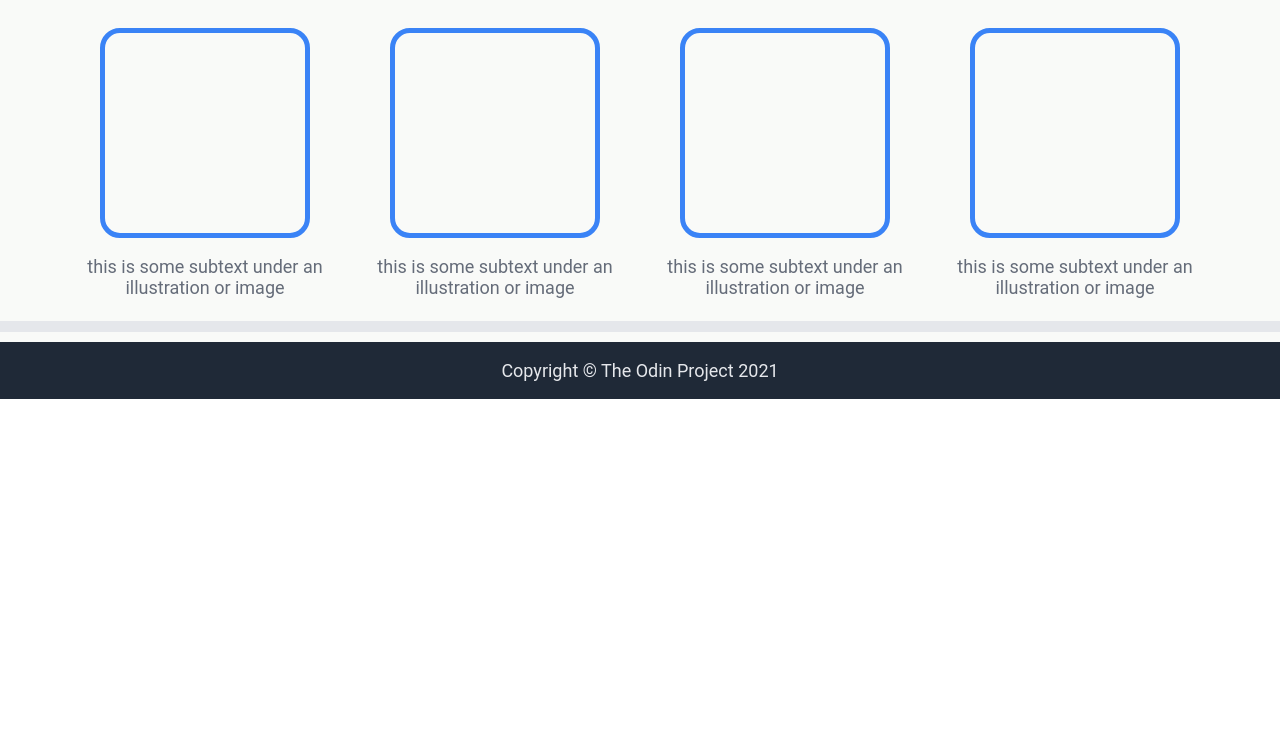
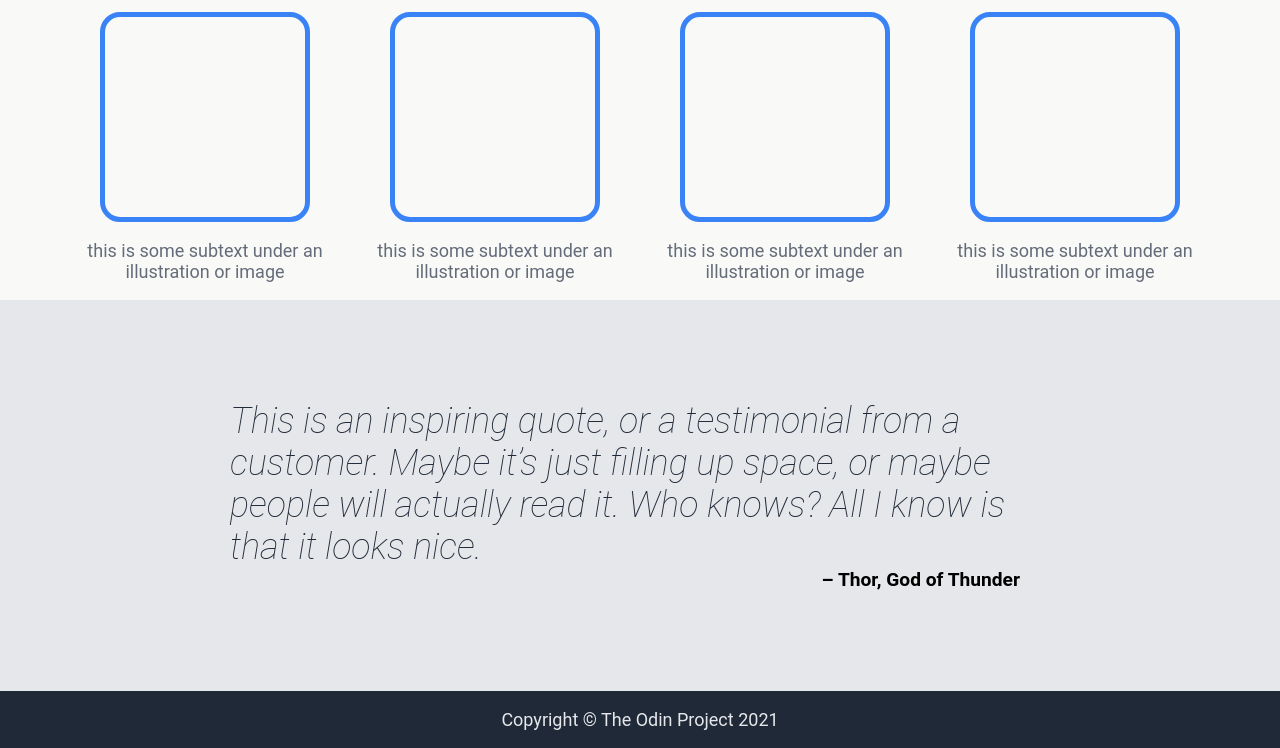
Before and after one commit to Yahska-0818/Landing-page, a plain HTML site: page index.html in a window 1280 px wide. Shown: the part 401-1149 px from the top of the page. Before the commit the page ends 800 px from the top, so only its background shows below. Drawn offline with Linux system fonts and the light colour scheme.

Commit message:
Styled quote section

```diff
--- a/index.html
+++ b/index.html
@@ -53,7 +53,12 @@
                 </div>
             </div>
         </div>
-        <div class="quote"></div>
+        <div class="quote">
+            <p class="words">
+                This is an inspiring quote, or a testimonial from a customer. Maybe it’s just filling up space, or maybe people will actually read it. Who knows? All I know is that it looks nice.
+            </p>
+            <p class="author">– Thor, God of Thunder</p>
+        </div>
         <div class="signup"></div>
     </div>
     <div class="footer">
--- a/style.css
+++ b/style.css
@@ -107,6 +107,28 @@ a {
 .quote {
     background-color: #e5e7eb;
     flex: 1;
+    display: flex;
+    flex-direction: column;
+    align-items: center;
+    justify-content: center;
+    padding: 100px;
+}
+
+.words {
+    font-size: 36px;
+    font-style: italic;
+    font-weight: 100;
+    color: #1F2937;
+    width: 820px;
+    margin: 0;
+}
+
+.author {
+    font-weight: bold;
+    margin: 0;
+    width: 760px;
+    font-size: larger;
+    text-align: right;
 }
 
 .signup {
```
